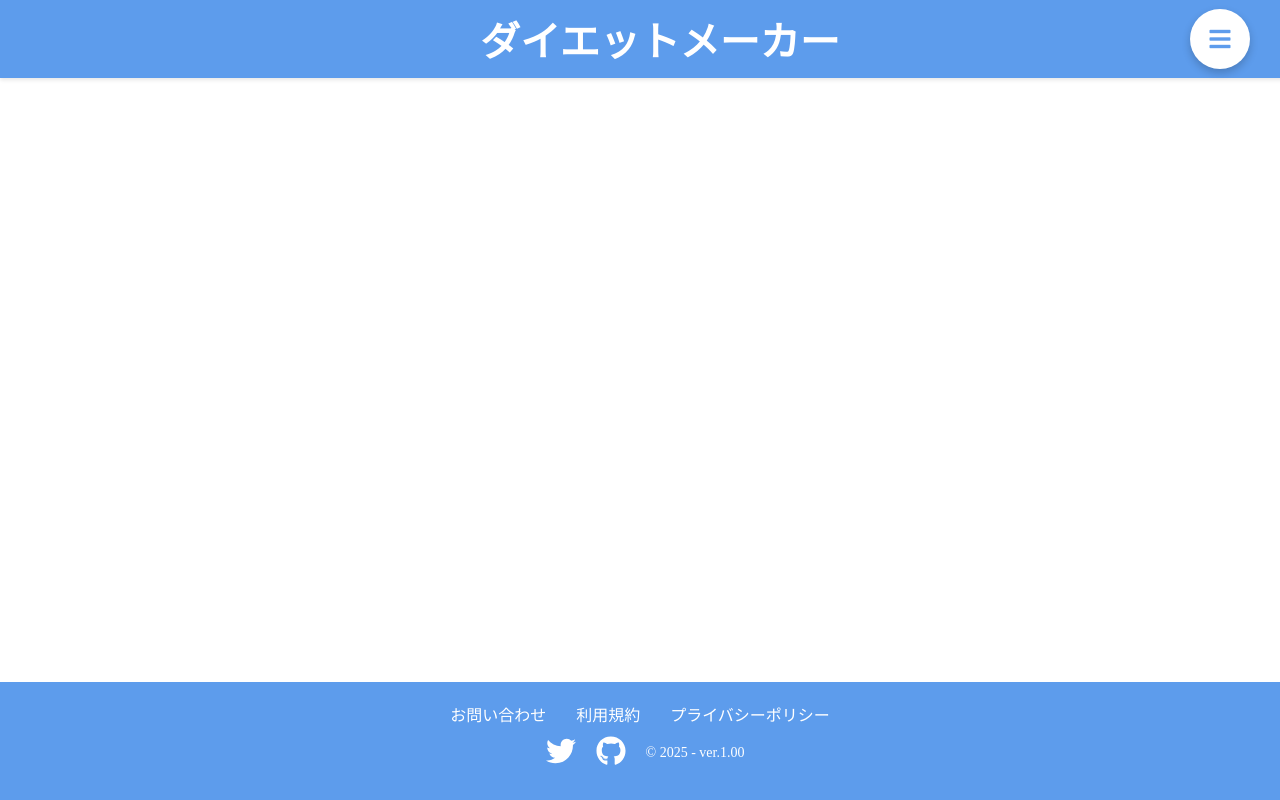
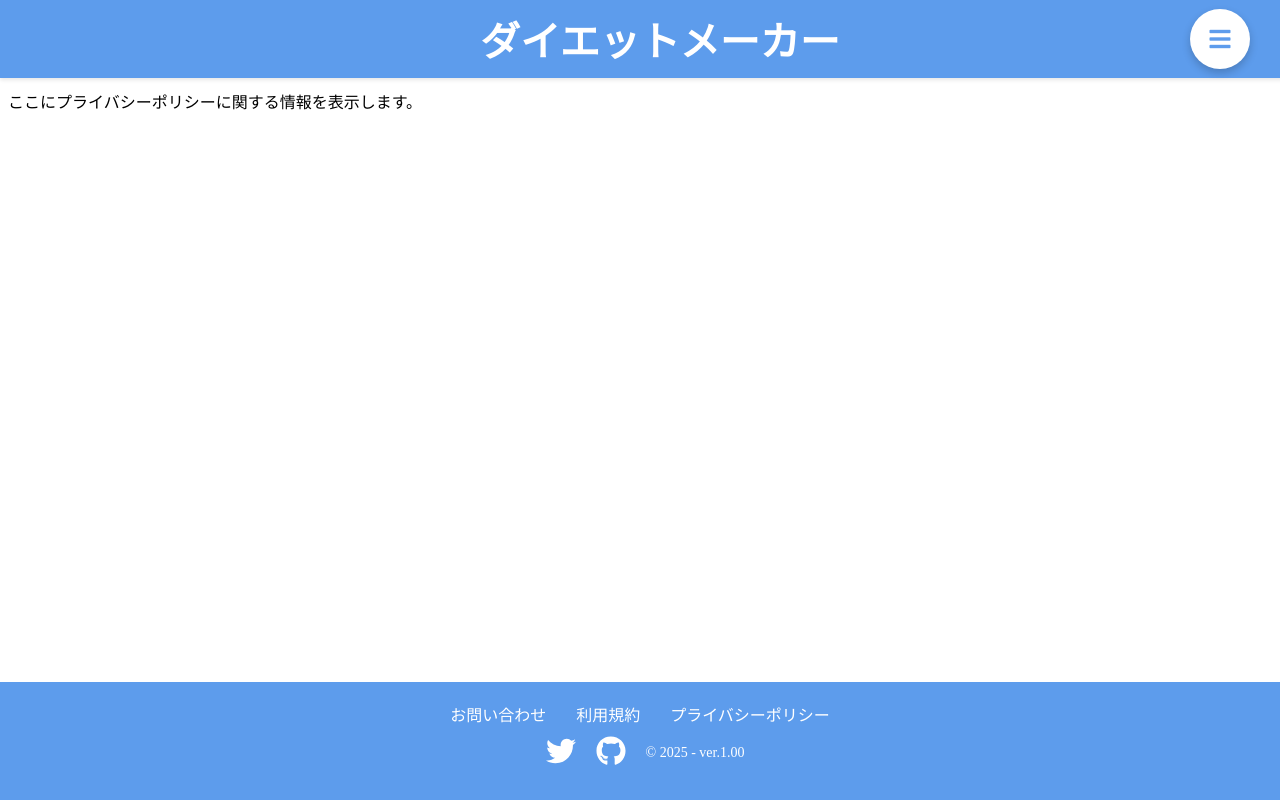
Before and after one commit to michihiro721/diet-maker, a React (Create React App) app in the folder frontend/: page /privacy in a window 1280 px wide. Built offline with nearby package versions, Linux system fonts and the light colour scheme.

Commit message:
お問い合わせ、規約、プライバシーポリシーにもReact Ruterを採用して、新たに各々のファイルを作成

```diff
--- a/frontend/src/App.js
+++ b/frontend/src/App.js
@@ -1,18 +1,21 @@
 import React from 'react';
 import { BrowserRouter as Router, Route, Routes } from 'react-router-dom';
-import Header from './components/Home/Header/Header.jsx';
-import Footer from './components/Home/Footer/Footer.jsx';
-import Calender from './components/Home/Body/Calender/Calender.jsx';
-import TrainingRecord from './components/Home/Body/TrainingRecord/TrainingTable/TrainingRecord.jsx';
-import Achievements from './components/Achievements/Achievements.jsx';
-import GoalSetting from './components/GoalSetting/GoalSetting.jsx';
-import TrainingMenu from './components/TrainingMenu/TrainingMenu.jsx';
-import BodyInfo from './components/BodyInfo/BodyInfo.jsx';
-import CalorieInfo from './components/CalorieInfo/CalorieInfo.jsx';
-import Weight from './components/Weight/Weight.jsx';
-import DietMindset from './components/DietMindset/DietMindset.jsx';
-import Posts from './components/Posts/Posts.jsx';
-import AppUsage from './components/AppUsage/AppUsage.jsx';
+import Header from './components/Home/Header/Header';
+import Footer from './components/Home/Footer/Footer';
+import Calender from './components/Home/Body/Calender/Calender';
+import TrainingRecord from './components/Home/Body/TrainingRecord/TrainingTable/TrainingRecord';
+import Achievements from './components/Achievements/Achievements';
+import GoalSetting from './components/GoalSetting/GoalSetting';
+import TrainingMenu from './components/TrainingMenu/TrainingMenu';
+import BodyInfo from './components/BodyInfo/BodyInfo';
+import CalorieInfo from './components/CalorieInfo/CalorieInfo';
+import Weight from './components/Weight/Weight';
+import DietMindset from './components/DietMindset/DietMindset';
+import Posts from './components/Posts/Posts';
+import AppUsage from './components/AppUsage/AppUsage';
+import Contact from './components/Contact/Contact';
+import Terms from './components/Terms/Terms';
+import Privacy from './components/Privacy/Privacy';
 
 function App() {
   return (
@@ -28,6 +31,9 @@ function App() {
         <Route path="/diet-mindset" element={<DietMindset />} />
         <Route path="/posts" element={<Posts />} />
         <Route path="/app-usage" element={<AppUsage />} />
+        <Route path="/contact" element={<Contact />} />
+        <Route path="/terms" element={<Terms />} />
+        <Route path="/privacy" element={<Privacy />} />
         <Route path="/" element={
           <>
             <Calender />
--- /dev/null
+++ b/frontend/src/components/Contact/Contact.jsx
@@ -0,0 +1,12 @@
+import React from "react";
+
+const Contact = () => {
+  return (
+    <div>
+      <h1>お問い合わせ</h1>
+      <p>ここにお問い合わせに関する情報を表示します。</p>
+    </div>
+  );
+};
+
+export default Contact;
--- a/frontend/src/components/Home/Footer/Footer.jsx
+++ b/frontend/src/components/Home/Footer/Footer.jsx
@@ -2,6 +2,7 @@
 // フッターには、リンクとソーシャルメディアのアイコンが含まれています。
 
 import React from 'react'; // Reactをインポート
+import { Link } from 'react-router-dom'; // React RouterのLinkコンポーネントをインポート
 import { FaTwitter, FaGithub } from 'react-icons/fa'; // react-iconsからFaTwitterとFaGithubをインポート
 import './Footer.css'; // CSSファイルをインポート
 
@@ -11,9 +12,9 @@ function Footer() {
     <footer className="footer">
       <div className="links">
         {/* お問い合わせ、利用規約、プライバシーポリシーのリンクを表示 */}
-        <a href="/contact" className="link" target="_blank" rel="noopener noreferrer">お問い合わせ</a>
-        <a href="/terms" className="link" target="_blank" rel="noopener noreferrer">利用規約</a>
-        <a href="/privacy" className="link" target="_blank" rel="noopener noreferrer">プライバシーポリシー</a>
+        <Link to="/contact" className="link">お問い合わせ</Link>
+        <Link to="/terms" className="link">利用規約</Link>
+        <Link to="/privacy" className="link">プライバシーポリシー</Link>
       </div>
       <div className="icons">
         {/* TwitterとGitHubのアイコンを表示 */}
--- /dev/null
+++ b/frontend/src/components/Privacy/Privacy.jsx
@@ -0,0 +1,12 @@
+import React from "react";
+
+const Privacy = () => {
+  return (
+    <div>
+      <h1>プライバシーポリシー</h1>
+      <p>ここにプライバシーポリシーに関する情報を表示します。</p>
+    </div>
+  );
+};
+
+export default Privacy;
--- /dev/null
+++ b/frontend/src/components/Terms/Terms.jsx
@@ -0,0 +1,12 @@
+import React from "react";
+
+const Terms = () => {
+  return (
+    <div>
+      <h1>利用規約</h1>
+      <p>ここに利用規約に関する情報を表示します。</p>
+    </div>
+  );
+};
+
+export default Terms;
```
